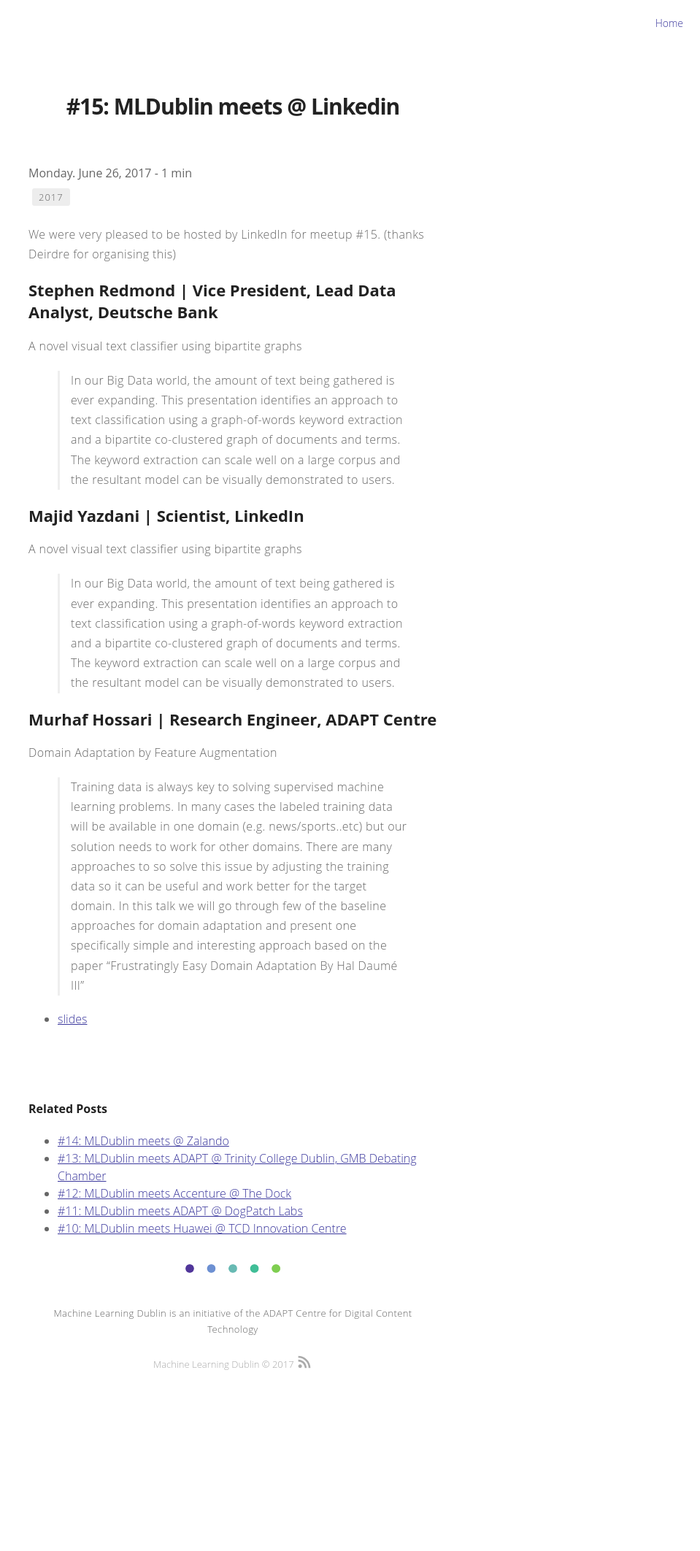
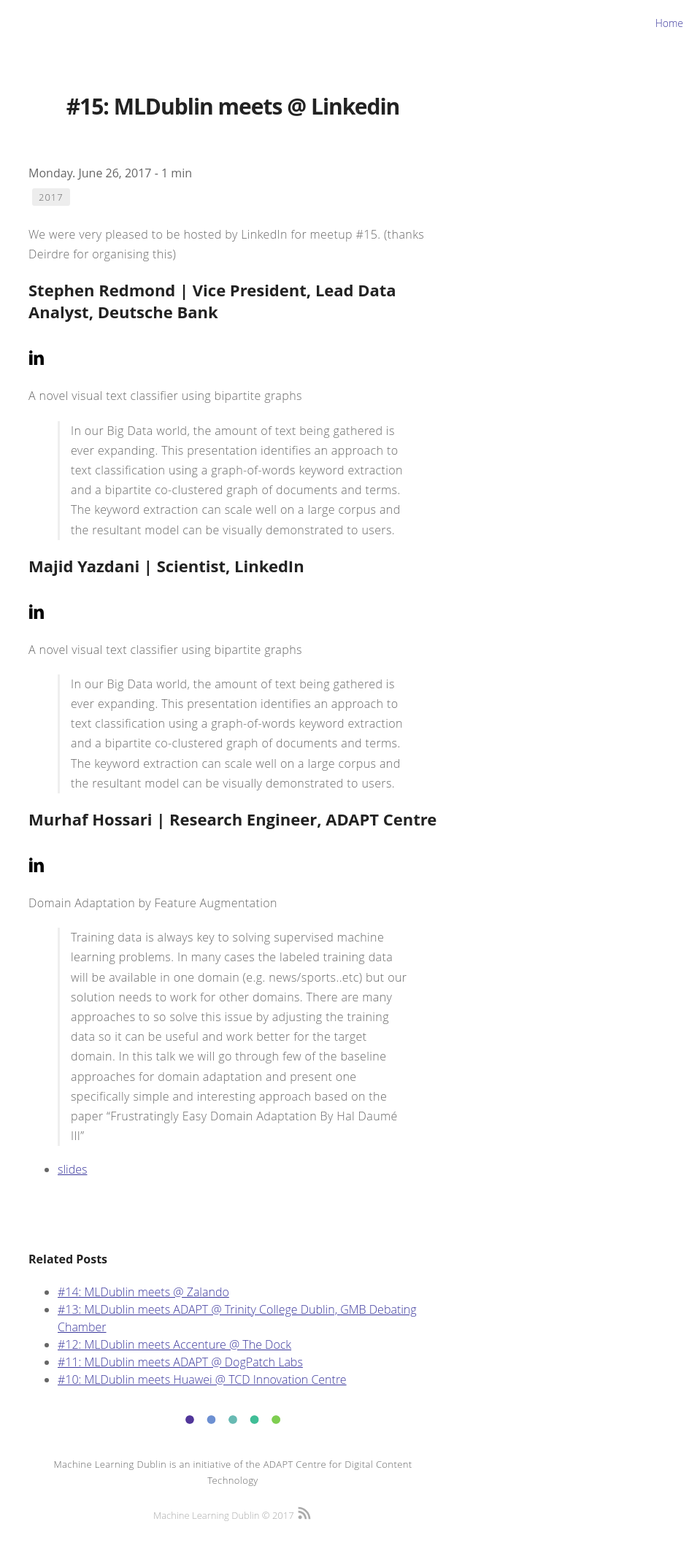
Before and after one commit to MLDublin/mldublin.github.io, a Jekyll site: the page built from _posts/2017-06-26-linkedin.md, in a window 1280 px wide. Shown: the whole page at 73% size, without its empty margins (321-1280 px from the left). Built offline with Jekyll 4.4.1, drawn with Linux system fonts in a browser that asks for light colours; some web fonts are replaced; before the commit the page ends 1918 px from its top, so only the background shows below that.

Commit message:
add links to linkedin. fixed tool tips

```diff
--- a/_posts/2017-06-26-linkedin.md
+++ b/_posts/2017-06-26-linkedin.md
@@ -10,6 +10,10 @@
 
 ## Stephen Redmond | Vice President, Lead Data Analyst, Deutsche Bank
 
+<div class="social-links">
+<a class="link" data-title="Stephen Redmond" href="https://www.linkedin.com/in/stephenredmond/" target="_blank"> <svg class="icon icon-linkedin"><use xlink:href="#icon-linkedin"></use></svg> </a>
+</div>
+
 A novel visual text classifier using bipartite graphs
 
 > In our Big Data world, the amount of text being gathered is ever expanding. This presentation identifies an approach to text classification using a graph-of-words keyword extraction and a bipartite co-clustered graph of documents and terms. The keyword extraction can scale well on a large corpus and the resultant model can be visually demonstrated to users.
@@ -19,6 +23,9 @@
 -->
 
 ## Majid Yazdani | Scientist, LinkedIn
+<div class="social-links">
+<a class="link" data-title="Majid Yazdani" href="https://www.linkedin.com/in/majid-yazdani-a9032011/" target="_blank"> <svg class="icon icon-linkedin"><use xlink:href="#icon-linkedin"></use></svg> </a>
+</div>
 
 A novel visual text classifier using bipartite graphs
 
@@ -29,6 +36,10 @@
 -->
 ## Murhaf Hossari | Research Engineer, ADAPT Centre
 
+<div class="social-links">
+<a class="link" data-title="Murhaf Hossari" href="https://www.linkedin.com/in/murhaf-hossari-0ab50588/" target="_blank"> <svg class="icon icon-linkedin"><use xlink:href="#icon-linkedin"></use></svg> </a>
+</div>
+
 Domain Adaptation by Feature Augmentation
 
 > Training data is always key to solving supervised machine learning problems. In many cases the labeled training data will be available in one domain (e.g. news/sports..etc) but our solution needs to work for other domains. There are many approaches to so solve this issue by adjusting the training data so it can be useful and work better for the target domain. In this talk we will go through few of the baseline approaches for domain adaptation and present one specifically simple and interesting approach based on the paper “Frustratingly Easy Domain Adaptation By Hal Daumé III”
--- a/_sass/components/social-links.sass
+++ b/_sass/components/social-links.sass
@@ -13,16 +13,11 @@
             > .icon
                 fill: $delta
 
-        &:hover:before
-            opacity: 1
-            transform: translate3d(0,0,0)
-            white-space: nowrap
-
-        &:before
+        &:hover::before
             content: attr(data-title)
             display: inline-block
             position: absolute
-            bottom: -34px
+            top: 35px
             left: -6px
             margin: 0 auto
             font-size: 13px
@@ -30,31 +25,23 @@
             background: $beta
             color: #fff
             border-radius: 2px
-            height: 22px
             line-height: 22px
-            opacity: 0
-            transition: opacity 150ms linear, transform 150ms linear, -webkit-transform 150ms linear
-            transform: translate3d(0,-8px,0)
             z-index: 99
+            word-break: keep-all
 
-        &:after
+        &:hover::after
             content: ""
             position: absolute
-            top: 35px
-            left: 13px
+            top: 37px
+            left: 6px
             width: 0
             height: 0
             border-left: 5px solid transparent
             border-right: 5px solid transparent
             border-bottom: 6px solid $beta
-            opacity: 0
             transition: opacity 150ms linear, transform 150ms linear, -webkit-transform 150ms linear
             transform: translate3d(0,-8px,0)
             z-index: 100
 
-        &:hover:after
-            opacity: 1
-            transform: translate3d(0,0,0)
-
     > .icon
         transition: all ease-in-out .2s
```
